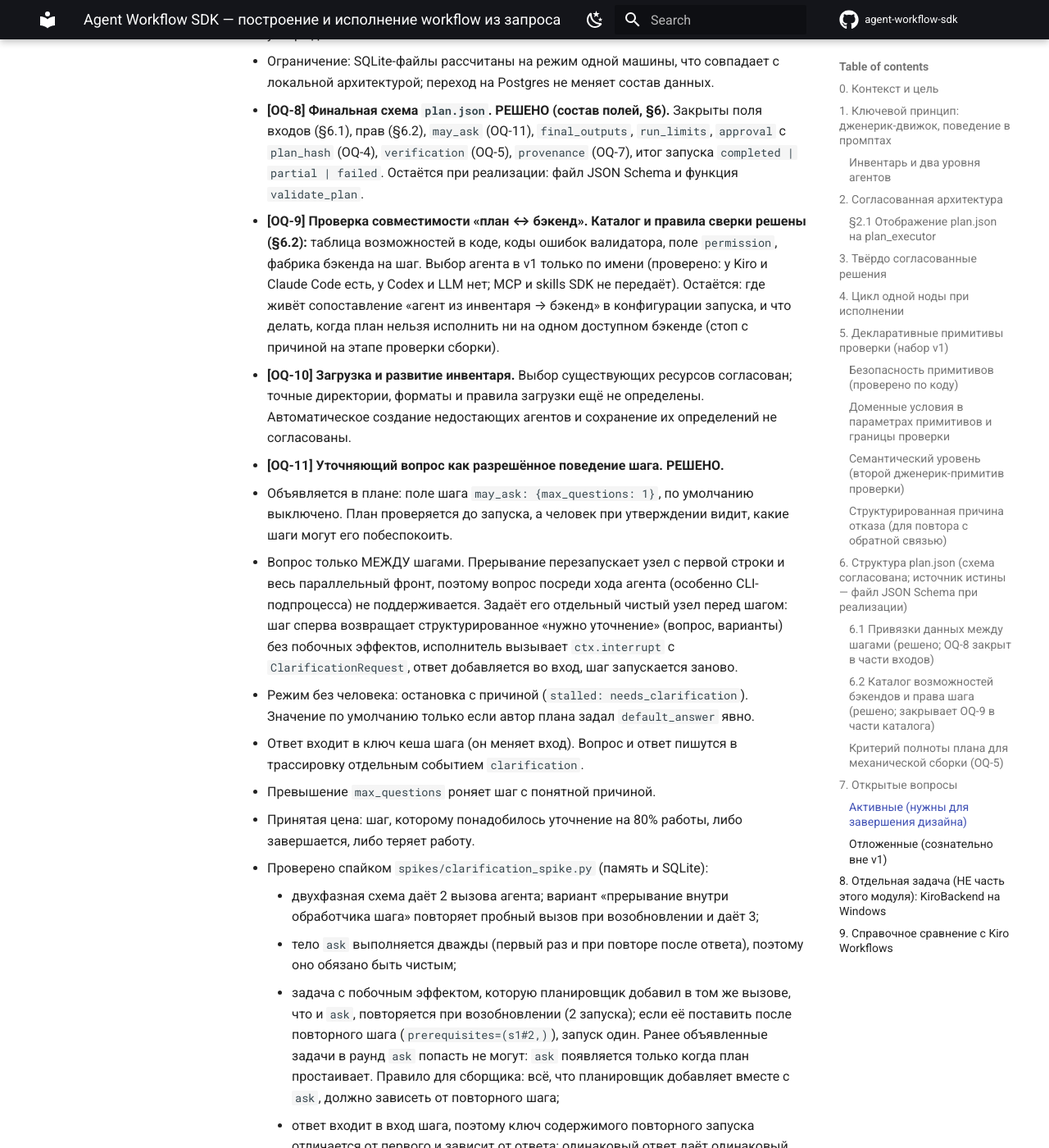
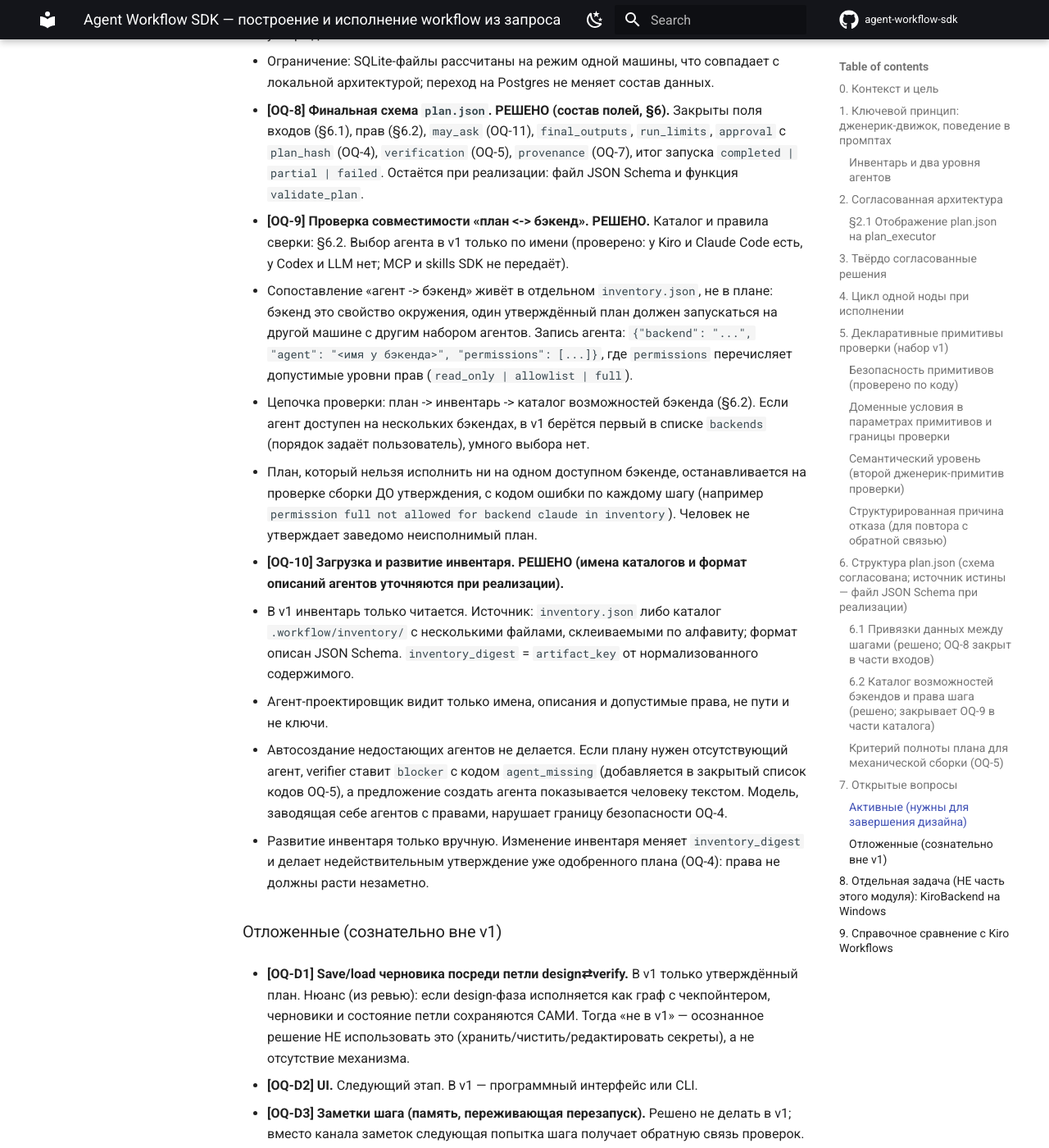
Before and after one commit to dankosorkin/agent-workflow-sdk, an MkDocs documentation site: the page built from docs/workflow-from-request-design-notes.md, in a window 1280 px wide and 1400 px high, scrolled down 21116 px. Shown: the whole window at 82% size. Built offline with MkDocs 1.6.1 and Material for MkDocs 9.7.7, drawn with Linux system fonts in a browser that asks for light colours; comment, search, counter and statistics services are not loaded; some of the changed text lies outside the part shown.

Commit message:
docs: resolve OQ-9 (agent-backend mapping) and OQ-10 (inventory)
Co-Authored-By: Claude Sonnet 5.5 <noreply@anthropic.com>

```diff
--- a/docs/workflow-from-request-design-notes.md
+++ b/docs/workflow-from-request-design-notes.md
@@ -822,51 +822,37 @@ workspace, по 6 сбросов с `delete_previous=True` и ходом каж
   запуска `completed | partial | failed`. Остаётся при реализации: файл JSON Schema и
   функция `validate_plan`.
 
-- **[OQ-9] Проверка совместимости «план ↔ бэкенд».** **Каталог и правила сверки
-  решены (§6.2):** таблица возможностей в коде, коды ошибок валидатора, поле
-  `permission`, фабрика бэкенда на шаг. Выбор агента в v1 только по имени (проверено:
-  у Kiro и Claude Code есть, у Codex и LLM нет; MCP и skills SDK не передаёт).
-  Остаётся: где живёт сопоставление «агент из инвентаря → бэкенд» в конфигурации
-  запуска, и что делать, когда план нельзя исполнить ни на одном доступном
-  бэкенде (стоп с причиной на этапе проверки сборки).
+- **[OQ-9] Проверка совместимости «план <-> бэкенд». РЕШЕНО.** Каталог и правила
+  сверки: §6.2. Выбор агента в v1 только по имени (проверено: у Kiro и Claude Code
+  есть, у Codex и LLM нет; MCP и skills SDK не передаёт).
+  - Сопоставление «агент -> бэкенд» живёт в отдельном `inventory.json`, не в плане:
+    бэкенд это свойство окружения, один утверждённый план должен запускаться на
+    другой машине с другим набором агентов. Запись агента:
+    `{"backend": "...", "agent": "<имя у бэкенда>", "permissions": [...]}`, где
+    `permissions` перечисляет допустимые уровни прав (`read_only | allowlist | full`).
+  - Цепочка проверки: план -> инвентарь -> каталог возможностей бэкенда (§6.2). Если
+    агент доступен на нескольких бэкендах, в v1 берётся первый в списке `backends`
+    (порядок задаёт пользователь), умного выбора нет.
+  - План, который нельзя исполнить ни на одном доступном бэкенде, останавливается на
+    проверке сборки ДО утверждения, с кодом ошибки по каждому шагу (например
+    `permission full not allowed for backend claude in inventory`). Человек не
+    утверждает заведомо неисполнимый план.
 
-- **[OQ-10] Загрузка и развитие инвентаря.** Выбор существующих ресурсов согласован;
-  точные директории, форматы и правила загрузки ещё не определены. Автоматическое
-  создание недостающих агентов и сохранение их определений не согласованы.
-
-- **[OQ-11] Уточняющий вопрос как разрешённое поведение шага. РЕШЕНО.**
-  - Объявляется в плане: поле шага `may_ask: {max_questions: 1}`, по умолчанию
-    выключено. План проверяется до запуска, а человек при утверждении видит, какие
-    шаги могут его побеспокоить.
-  - Вопрос только МЕЖДУ шагами. Прерывание перезапускает узел с первой строки и
-    весь параллельный фронт, поэтому вопрос посреди хода агента (особенно
-    CLI-подпроцесса) не поддерживается. Задаёт его отдельный чистый узел перед
-    шагом: шаг сперва возвращает структурированное «нужно уточнение» (вопрос,
-    варианты) без побочных эффектов, исполнитель вызывает `ctx.interrupt` с
-    `ClarificationRequest`, ответ добавляется во вход, шаг запускается заново.
-  - Режим без человека: остановка с причиной (`stalled: needs_clarification`).
-    Значение по умолчанию только если автор плана задал `default_answer` явно.
-  - Ответ входит в ключ кеша шага (он меняет вход). Вопрос и ответ пишутся в
-    трассировку отдельным событием `clarification`.
-  - Превышение `max_questions` роняет шаг с понятной причиной.
-  - Принятая цена: шаг, которому понадобилось уточнение на 80% работы, либо
-    завершается, либо теряет работу.
-  - Проверено спайком `spikes/clarification_spike.py` (память и SQLite):
-    - двухфазная схема даёт 2 вызова агента; вариант «прерывание внутри обработчика
-      шага» повторяет пробный вызов при возобновлении и даёт 3;
-    - тело `ask` выполняется дважды (первый раз и при повторе после ответа), поэтому
-      оно обязано быть чистым;
-    - задача с побочным эффектом, которую планировщик добавил в том же вызове, что и
-      `ask`, повторяется при возобновлении (2 запуска); если её поставить после
-      повторного шага (`prerequisites=(s1#2,)`), запуск один. Ранее объявленные
-      задачи в раунд `ask` попасть не могут: `ask` появляется только когда план
-      простаивает. Правило для сборщика: всё, что планировщик добавляет вместе с
-      `ask`, должно зависеть от повторного шага;
-    - ответ входит в вход шага, поэтому ключ содержимого повторного запуска
-      отличается от первого и зависит от ответа; одинаковый ответ даёт одинаковый ключ;
-    - без человека: без `default_answer` запуск останавливается с причиной
-      `needs_clarification` и без прерывания, с ним продолжается; ответ вне `options`
-      и превышение `max_questions` дают отказ с понятной причиной.
+- **[OQ-10] Загрузка и развитие инвентаря. РЕШЕНО (имена каталогов и формат описаний
+  агентов уточняются при реализации).**
+  - В v1 инвентарь только читается. Источник: `inventory.json` либо каталог
+    `.workflow/inventory/` с несколькими файлами, склеиваемыми по алфавиту; формат
+    описан JSON Schema. `inventory_digest` = `artifact_key` от нормализованного
+    содержимого.
+  - Агент-проектировщик видит только имена, описания и допустимые права, не пути и не
+    ключи.
+  - Автосоздание недостающих агентов не делается. Если плану нужен отсутствующий
+    агент, verifier ставит `blocker` с кодом `agent_missing` (добавляется в закрытый
+    список кодов OQ-5), а предложение создать агента показывается человеку текстом.
+    Модель, заводящая себе агентов с правами, нарушает границу безопасности OQ-4.
+  - Развитие инвентаря только вручную. Изменение инвентаря меняет `inventory_digest`
+    и делает недействительным утверждение уже одобренного плана (OQ-4): права не
+    должны расти незаметно.
 
 ### Отложенные (сознательно вне v1)
 
```
